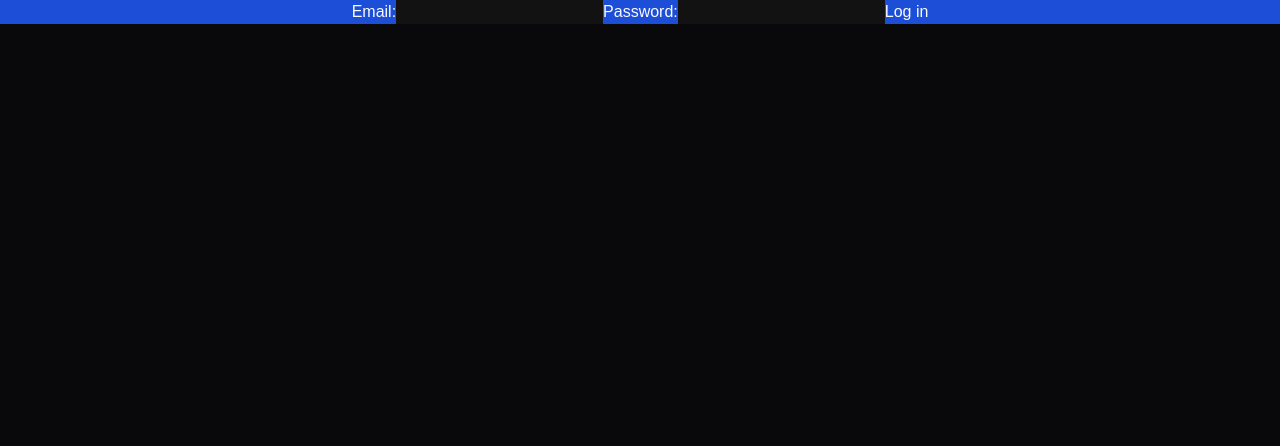
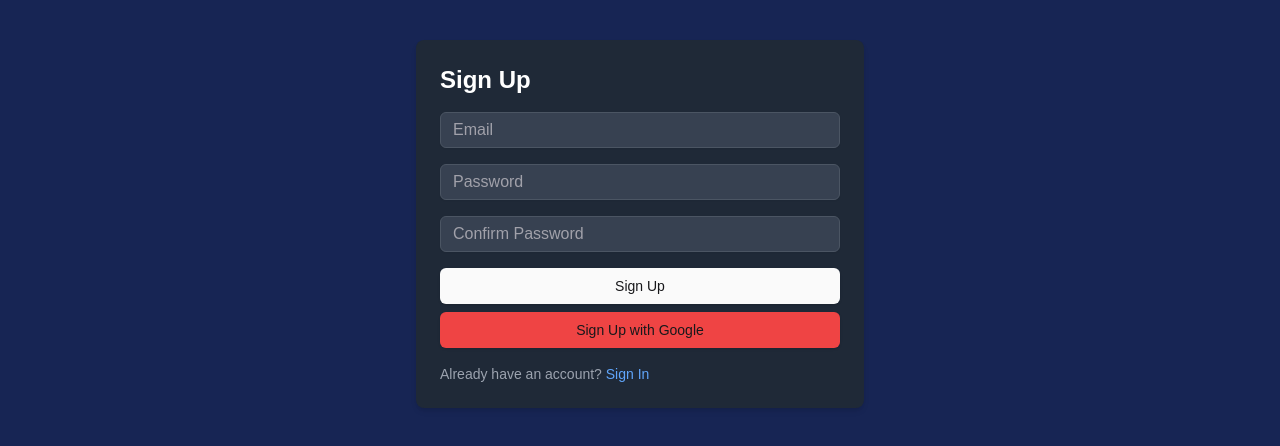
Before and after one commit to Aztarok/videohost, a Next.js app: page /sign-in in a window 1280 px wide. Shown: the top 446 px of the page. Built offline with nearby package versions, Linux system fonts and the light colour scheme.

Commit message:
Worked on auth page

```diff
--- /dev/null
+++ b/src/app/(auth)/components/AuthForms.tsx
@@ -0,0 +1,142 @@
+"use client";
+
+import Link from "next/link";
+import { useRouter } from "next/navigation";
+import { Button } from "@/components/ui/button";
+import { Input } from "@/components/ui/input";
+import { useState } from "react";
+
+export function SignInForm() {
+    const router = useRouter();
+    const [email, setEmail] = useState("");
+    const [password, setPassword] = useState("");
+
+    const handleSignIn = async () => {
+        // Mock sign-in logic (replace with actual API call)
+        console.log("Signing in with:", email, password);
+        router.push("/");
+    };
+
+    const handleGoogleSignIn = () => {
+        // Mock Google sign-in logic (replace with actual API call)
+        console.log("Signing in with Google");
+    };
+
+    return (
+        <div className="sm:w-[35rem] w-full h-1/3 flex flex-col gap-4 mx-auto mt-24 bg-gray-800 p-6 rounded-lg shadow-md text-white">
+            <h1 className="text-2xl font-bold mb-4">Sign In</h1>
+            <form
+                onSubmit={(e) => e.preventDefault()}
+                className="flex flex-col gap-4"
+            >
+                <div className="mb-4 font-bold text-lg">
+                    <Input
+                        type="email"
+                        placeholder="Email"
+                        value={email}
+                        onChange={(e) => setEmail(e.target.value)}
+                        className="w-full py-6 bg-gray-700 border-gray-600 text-white placeholder-gray-400"
+                    />
+                </div>
+                <div className="mb-4">
+                    <Input
+                        type="password"
+                        placeholder="Password"
+                        value={password}
+                        onChange={(e) => setPassword(e.target.value)}
+                        className="w-full py-6 bg-gray-700 border-gray-600 text-white placeholder-gray-400"
+                    />
+                </div>
+                <div className="flex flex-col gap-4">
+                    <Button
+                        onClick={handleSignIn}
+                        className="w-full py-6 bg-green-800 hover:bg-green-600 font-bold text-white"
+                    >
+                        Sign In
+                    </Button>
+                    <Button
+                        onClick={handleGoogleSignIn}
+                        className="w-full py-6 bg-blue-800 hover:bg-blue-600 font-bold text-white"
+                    >
+                        Sign In with Google
+                    </Button>
+                </div>
+            </form>
+            <p className="mt-auto text-sm text-gray-400">
+                Don’t have an account?{" "}
+                <Link href="/sign-up" className="text-blue-400 hover:underline">
+                    Sign Up
+                </Link>
+            </p>
+        </div>
+    );
+}
+
+export function SignUpForm() {
+    const router = useRouter();
+    const [email, setEmail] = useState("");
+    const [password, setPassword] = useState("");
+    const [confirmPassword, setConfirmPassword] = useState("");
+
+    const handleSignUp = async () => {
+        // Mock sign-up logic (replace with actual API call)
+        if (password !== confirmPassword) {
+            alert("Passwords do not match!");
+            return;
+        }
+        console.log("Signing up with:", email, password);
+        router.push("/sign-in");
+    };
+
+    return (
+        <div className="max-w-md mx-auto mt-10 bg-gray-800 p-6 rounded-lg shadow-md text-white">
+            <h1 className="text-2xl font-bold mb-4">Sign Up</h1>
+            <form onSubmit={(e) => e.preventDefault()}>
+                <div className="mb-4">
+                    <Input
+                        type="email"
+                        placeholder="Email"
+                        value={email}
+                        onChange={(e) => setEmail(e.target.value)}
+                        className="w-full bg-gray-700 border-gray-600 text-white placeholder-gray-400"
+                    />
+                </div>
+                <div className="mb-4">
+                    <Input
+                        type="password"
+                        placeholder="Password"
+                        value={password}
+                        onChange={(e) => setPassword(e.target.value)}
+                        className="w-full bg-gray-700 border-gray-600 text-white placeholder-gray-400"
+                    />
+                </div>
+                <div className="mb-4">
+                    <Input
+                        type="password"
+                        placeholder="Confirm Password"
+                        value={confirmPassword}
+                        onChange={(e) => setConfirmPassword(e.target.value)}
+                        className="w-full bg-gray-700 border-gray-600 text-white placeholder-gray-400"
+                    />
+                </div>
+                <Button onClick={handleSignUp} className="w-full mb-2">
+                    Sign Up
+                </Button>
+                <Button
+                    className="w-full bg-red-500 hover:bg-red-600"
+                    onClick={() =>
+                        alert("Google Sign-Up is not supported yet.")
+                    }
+                >
+                    Sign Up with Google
+                </Button>
+            </form>
+            <p className="mt-4 text-sm text-gray-400">
+                Already have an account?{" "}
+                <Link href="/sign-in" className="text-blue-400 hover:underline">
+                    Sign In
+                </Link>
+            </p>
+        </div>
+    );
+}
--- a/src/app/(auth)/layout.tsx
+++ b/src/app/(auth)/layout.tsx
@@ -1,13 +1,25 @@
+import { MaxWidthWrapper } from "@/components/MaxWidthWrapper";
+import { headers } from "next/headers";
 import React from "react";
+import { SignInForm, SignUpForm } from "./components/AuthForms";
 
-export default function AuthLayout({
+export default async function AuthLayout({
     children
 }: Readonly<{
     children: React.ReactNode;
 }>) {
+    const headersList = await headers();
+    const header_url = headersList.get("x-url") || "";
+    const pathname = headersList.get("x-pathname");
+    const origin_url = headersList.get("x-origin");
     return (
-        <div className="flex flex-col items-center justify-center bg-blue-700 h-full">
-            <div>{children}</div>
+        <div className="flex flex-col items-center justify-center bg-blue-950 h-screen">
+            <MaxWidthWrapper>
+                <div>
+                    {pathname === "/sign-in" ? <SignInForm /> : <SignUpForm />}
+                </div>
+                {children}
+            </MaxWidthWrapper>
         </div>
     );
 }
--- a/src/app/(auth)/sign-in/page.tsx
+++ b/src/app/(auth)/sign-in/page.tsx
@@ -1,15 +1,3 @@
-import { login } from "../actions";
-
 export default function LoginPage() {
-    return (
-        <div className="h-full">
-            <form>
-                <label htmlFor="email">Email:</label>
-                <input id="email" name="email" type="email" required />
-                <label htmlFor="password">Password:</label>
-                <input id="password" name="password" type="password" required />
-                <button formAction={login}>Log in</button>
-            </form>
-        </div>
-    );
+    return <></>;
 }
--- a/src/app/(auth)/sign-up/page.tsx
+++ b/src/app/(auth)/sign-up/page.tsx
@@ -1,13 +1,3 @@
-import { signup } from "../actions";
-
 export default function LoginPage() {
-    return (
-        <form>
-            <label htmlFor="email">Email:</label>
-            <input id="email" name="email" type="email" required />
-            <label htmlFor="password">Password:</label>
-            <input id="password" name="password" type="password" required />
-            <button formAction={signup}>Sign up</button>
-        </form>
-    );
+    return <></>;
 }
--- a/src/app/page.tsx
+++ b/src/app/page.tsx
@@ -1,8 +1,5 @@
 import Navbar from "@/components/Navbar";
-import SignOutButton from "@/components/SignOutButton";
 import { createClient } from "@/utils/supabase/server";
-import Link from "next/link";
-import { redirect } from "next/navigation";
 
 export default async function Home() {
     const supabase = await createClient();
--- /dev/null
+++ b/src/components/MaxWidthWrapper.tsx
@@ -0,0 +1,23 @@
+import { cn } from "@/lib/utils";
+import { ReactNode } from "react";
+
+interface MaxWidthWrapperProps {
+    className?: string;
+    children: ReactNode;
+}
+
+export const MaxWidthWrapper = ({
+    className,
+    children
+}: MaxWidthWrapperProps) => {
+    return (
+        <div
+            className={cn(
+                "h-full mx-auto w-full max-w-screen-xl px-2.5 md:px-20",
+                className
+            )}
+        >
+            {children}
+        </div>
+    );
+};
--- a/src/components/ui/input.tsx
+++ b/src/components/ui/input.tsx
@@ -1,6 +1,6 @@
-import * as React from "react"
+import * as React from "react";
 
-import { cn } from "@/lib/utils"
+import { cn } from "@/lib/utils";
 
 const Input = React.forwardRef<HTMLInputElement, React.ComponentProps<"input">>(
     ({ className, type, ...props }, ref) => {
@@ -8,15 +8,15 @@ const Input = React.forwardRef<HTMLInputElement, React.ComponentProps<"input">>(
             <input
                 type={type}
                 className={cn(
-          "flex h-9 w-full rounded-md border border-input bg-transparent px-3 py-1 text-base shadow-sm transition-colors file:border-0 file:bg-transparent file:text-sm file:font-medium file:text-foreground placeholder:text-muted-foreground focus-visible:outline-none focus-visible:ring-1 focus-visible:ring-ring disabled:cursor-not-allowed disabled:opacity-50 md:text-sm",
+                    "flex h-9 w-full rounded-md border border-input bg-transparent px-3 py-1 shadow-sm transition-colors file:border-0 file:bg-transparent file:text-sm file:font-medium file:text-foreground placeholder:text-muted-foreground focus-visible:outline-none focus-visible:ring-1 focus-visible:ring-ring disabled:cursor-not-allowed disabled:opacity-50",
                     className
                 )}
                 ref={ref}
                 {...props}
             />
-    )
+        );
     }
-)
-Input.displayName = "Input"
+);
+Input.displayName = "Input";
 
-export { Input }
+export { Input };
```
Also changed, not shown: src/middleware.ts (renamed from middleware.ts, +12 -2 lines), src/app/(auth)/confirm/route.ts (renamed from src/app/auth/confirm/route.ts), 1 other file (tests, documents, lock files or other folders). Lines whose indentation alone changed are shown as unchanged.
